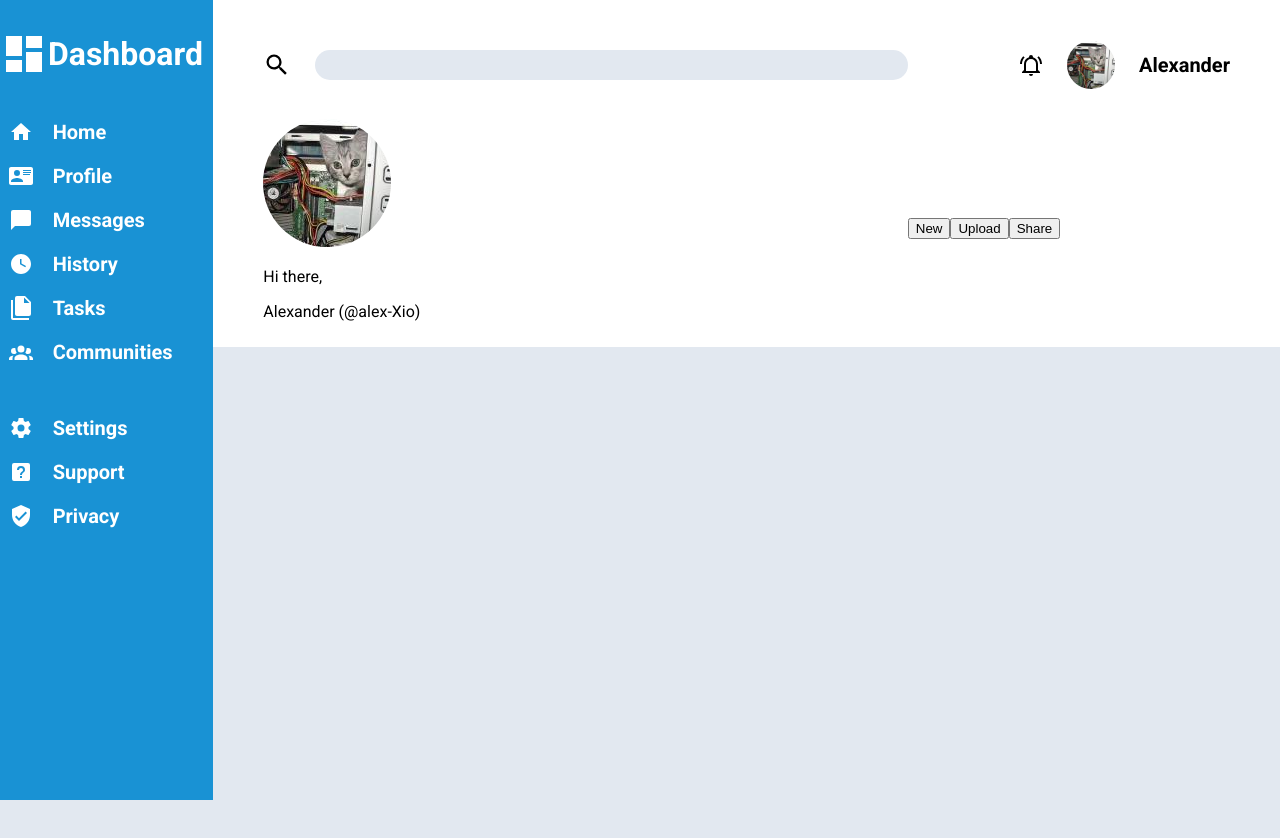
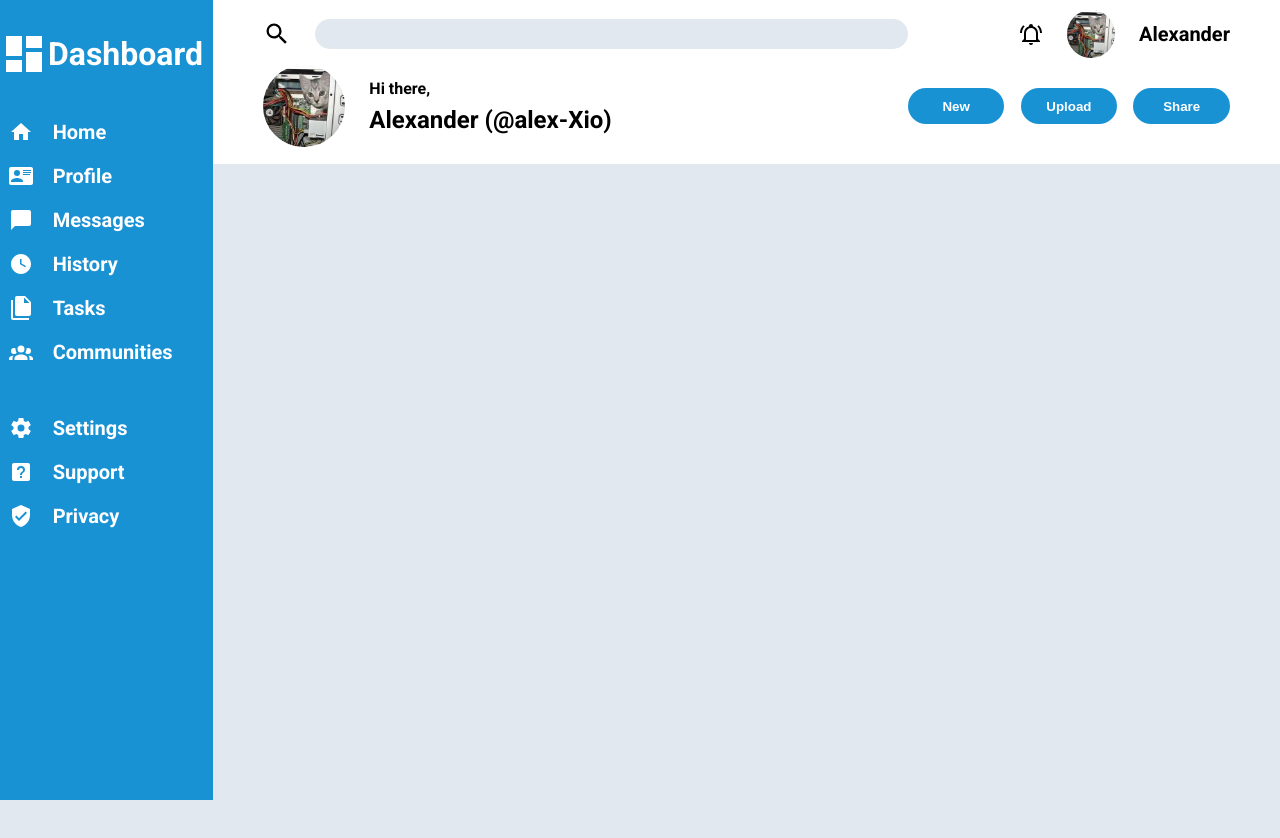
Before and after one commit to alex-Xio/odin-admindashboard, a plain HTML site: page index.html in a window 1280 px wide. Shown: the top 838 px of the page. Drawn offline with Linux system fonts and the light colour scheme.

Commit message:
Add styles for the bottom side of header

```diff
--- a/styles.css
+++ b/styles.css
@@ -95,11 +95,17 @@ header {
 .profile p {
 	margin: 0;
 }
+.profile svg {
+	margin-left: 20px;
+}
 .profilepic {
 	border-radius: 50%;
 }
 .small {
 	width: 48px;
+}
+.big {
+	width: 82px;
 }
 
 .search {
@@ -116,3 +122,34 @@ header {
 	border-radius: 20px;
 	background-color: #e2e8f0;
 }
+
+.greeter {
+	display: flex;
+	align-items: center;
+	font-weight: bold;
+	gap: 24px;
+}
+.hello {
+	margin: 0;
+}
+.name {
+	margin-top: 8px;
+	margin-bottom: 0;
+	font-size: 1.5rem;
+}
+.actions {
+	grid-column: 2;
+	grid-row: 2;
+	display: flex;
+	justify-content: space-between;
+}
+
+.actions button {
+	width: 30%;
+	min-height: 36px;
+	border-radius: 20px;
+	border: 0;
+	font-weight: bold;
+	color: white;
+	background-color: #1992d4;
+}
```
